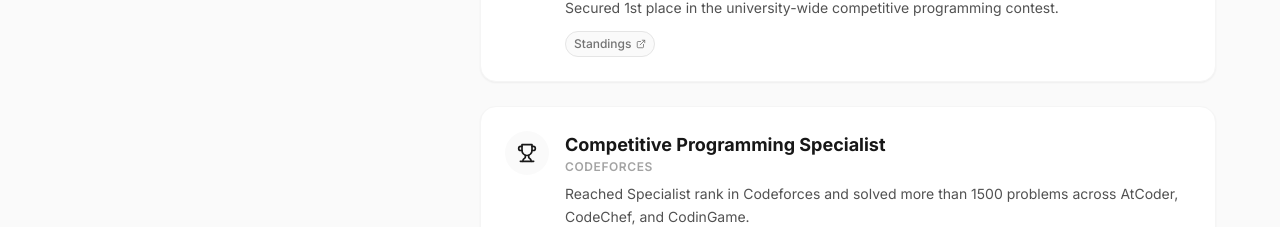
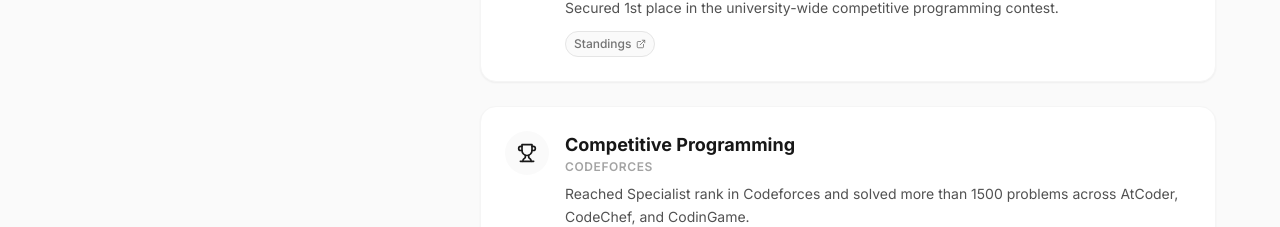
Before and after one commit to abuudarda/abuudarda.github.io, a React (Vite) app: page / in a window 1280 px wide. Shown: the part 6073-6300 px from the top of the page. Built offline with nearby package versions, Linux system fonts and the light colour scheme; no server answers.

Commit message:
chore: notengg

```diff
--- a/constants.ts
+++ b/constants.ts
@@ -238,7 +238,7 @@ export const ACHIEVEMENTS: AchievementItem[] = [
   },
   {
     id: 'ach4',
-    title: "Competitive Programming Specialist",
+    title: "Competitive Programming ",
     organization: "Codeforces",
     description: "Reached Specialist rank in Codeforces and solved more than 1500 problems across AtCoder, CodeChef, and CodinGame.",
     links: [
```
